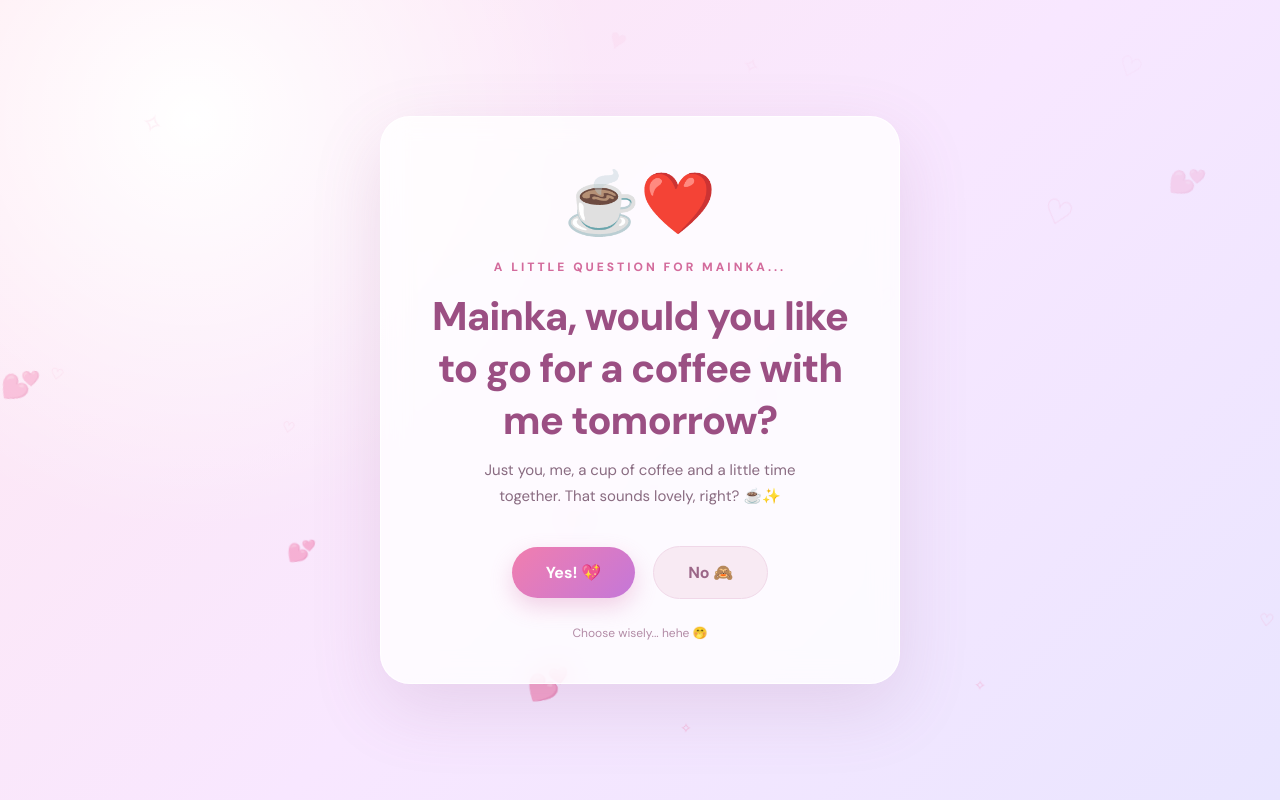
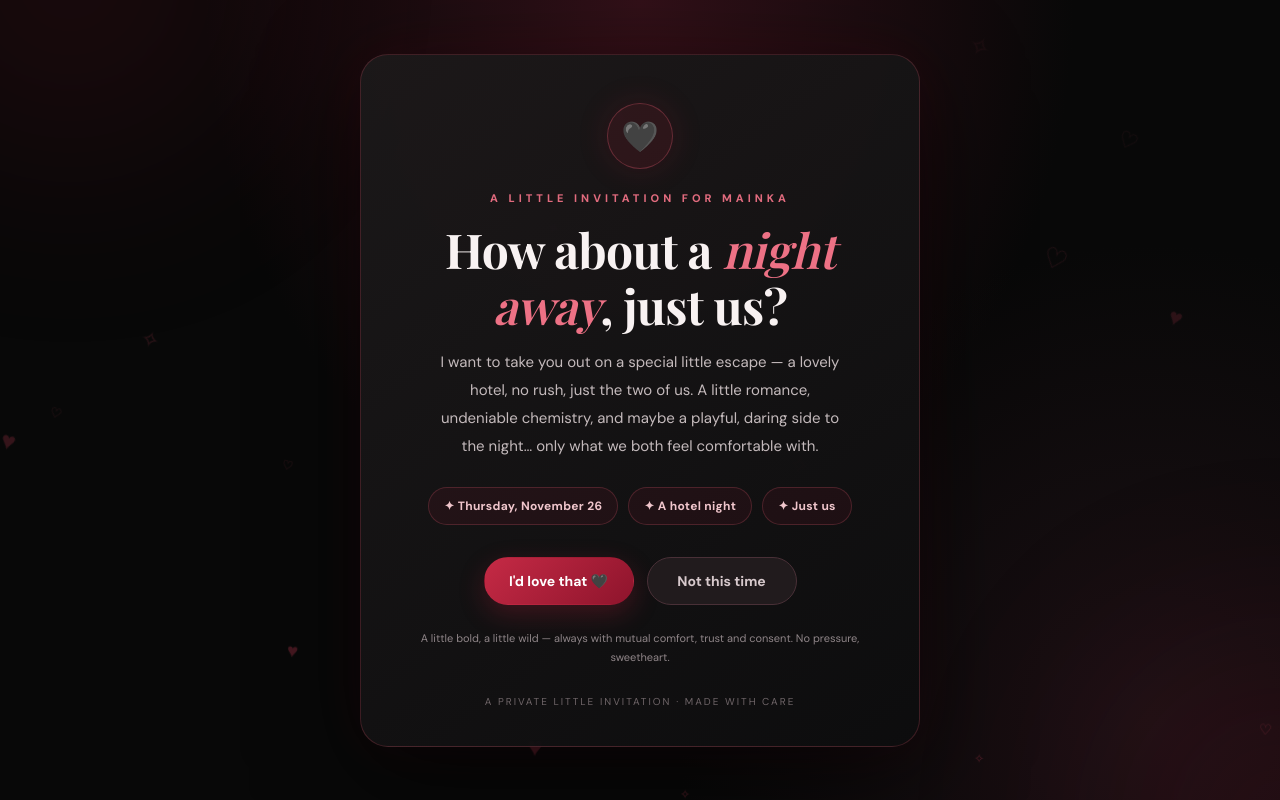
Before and after one commit to VidunD/Love, a plain HTML site: page index.html in a window 1280 px wide. Drawn offline with nearby package versions, Linux system fonts and the light colour scheme; a web font is replaced by a local one.

Commit message:
Redesign invitation for November 26 hotel date with dark romantic theme

```diff
--- a/index.html
+++ b/index.html
@@ -3,127 +3,119 @@
 <head>
   <meta charset="UTF-8" />
   <meta name="viewport" content="width=device-width, initial-scale=1.0" />
-  <meta name="theme-color" content="#ffeff6" />
-  <title>A Little Coffee Date for Mainka ☕💗</title>
+  <meta name="theme-color" content="#080808" />
+  <meta name="description" content="A private little invitation for Mainka." />
+  <title>One Night, Just Us 🖤</title>
   <link rel="preconnect" href="https://fonts.googleapis.com">
   <link rel="preconnect" href="https://fonts.gstatic.com" crossorigin>
-  <link href="https://fonts.googleapis.com/css2?family=DM+Sans:wght@400;500;600;700;800&family=Pacifico&display=swap" rel="stylesheet">
+  <link href="https://fonts.googleapis.com/css2?family=DM+Sans:wght@400;500;600;700;800&family=Playfair+Display:ital,wght@0,600;0,700;1,600;1,700&display=swap" rel="stylesheet">
   <style>
-    * { box-sizing: border-box; }
+    :root { color-scheme: dark; --bg:#080808; --panel:#121212; --red:#b51f38; --rose:#e35a70; --muted:#aaa1a3; }
+    * { box-sizing:border-box; }
     body {
-      margin: 0; min-height: 100vh; overflow: hidden; display: grid; place-items: center;
-      padding: 22px; font-family: 'DM Sans', sans-serif; color: #59334d;
-      background: radial-gradient(circle at 15% 15%, #fff 0, transparent 32%),
-                  linear-gradient(135deg, #ffe8f1 0%, #f8e7ff 52%, #e9e5ff 100%);
+      margin:0; min-height:100vh; display:grid; place-items:center; padding:24px;
+      overflow-x:hidden; font-family:'DM Sans',sans-serif; color:#f8f2f2;
+      background: radial-gradient(ellipse at 50% 0%, #321018 0%, transparent 48%),
+                  radial-gradient(circle at 90% 90%, #1b1014 0%, transparent 35%), var(--bg);
     }
-    .hearts { position: fixed; inset: 0; overflow: hidden; pointer-events: none; }
-    .heart { position: absolute; bottom: -50px; color: #f48bb8; opacity: .55; animation: floatUp linear infinite; }
-    @keyframes floatUp { to { transform: translateY(-115vh) rotate(25deg); opacity: 0; } }
+    .glow { position:fixed; width:340px; height:340px; border-radius:50%; background:#9d1830; filter:blur(120px); opacity:.16; pointer-events:none; }
+    .glow.one { top:-190px; left:-100px; } .glow.two { right:-170px; bottom:-190px; }
+    .sparks { position:fixed; inset:0; overflow:hidden; pointer-events:none; }
+    .spark { position:absolute; bottom:-40px; color:#c83a53; opacity:.4; animation:rise linear infinite; }
+    @keyframes rise { to { transform:translateY(-115vh) rotate(35deg); opacity:0; } }
     .card {
-      width: min(100%, 520px); padding: 48px 28px 42px; text-align: center; position: relative;
-      border: 1px solid rgba(255,255,255,.85); border-radius: 30px;
-      background: rgba(255,255,255,.78); backdrop-filter: blur(14px);
-      box-shadow: 0 24px 70px rgba(147, 91, 135, .16);
-      animation: appear .8s cubic-bezier(.2,.8,.2,1) both;
+      width:min(100%,560px); position:relative; padding:48px 34px 38px; text-align:center;
+      border:1px solid rgba(226,82,105,.22); border-radius:28px;
+      background:linear-gradient(145deg,rgba(28,25,26,.96),rgba(13,13,14,.97));
+      box-shadow:0 28px 100px rgba(0,0,0,.65), 0 0 55px rgba(174,31,55,.10);
+      animation:enter .8s cubic-bezier(.2,.8,.2,1) both;
     }
-    @keyframes appear { from { opacity: 0; transform: translateY(18px) scale(.97); } to { opacity: 1; transform: none; } }
-    .emoji { font-size: 58px; display: block; margin-bottom: 18px; animation: pulse 1.8s ease-in-out infinite; }
-    @keyframes pulse { 50% { transform: scale(1.12); } }
-    .eyebrow { color: #d36b9c; font-size: 12px; font-weight: 800; letter-spacing: 3px; text-transform: uppercase; }
-    h1 { font-family: 'DM Sans', sans-serif; font-size: clamp(28px, 6.5vw, 40px); line-height: 1.3; font-weight: 800; letter-spacing: -1px; margin: 15px 0 12px; color: #9b4f83; }
-    p { color: #896b81; line-height: 1.7; font-size: 15px; margin: 0 auto; max-width: 360px; }
-    .buttons { display: flex; justify-content: center; align-items: center; gap: 18px; margin: 34px auto 0; min-height: 58px; }
-    button { border: 0; border-radius: 999px; padding: 15px 34px; font: 700 16px 'DM Sans', sans-serif; cursor: pointer; transition: transform .2s, box-shadow .2s; touch-action: manipulation; }
-    #yes { color: white; background: linear-gradient(135deg, #f17eae, #c477d9); box-shadow: 0 9px 22px rgba(213, 112, 172, .3); }
-    #yes:hover { transform: translateY(-3px) scale(1.04); box-shadow: 0 13px 26px rgba(213, 112, 172, .4); }
-    #no { color: #9b6687; background: #f8eaf3; border: 1px solid #f0d8e8; }
-    .tiny { margin-top: 24px; font-size: 12px; color: #b28ba6; }
-    .success { display: none; }
-    .success h1 { font-size: clamp(34px, 8vw, 48px); }
-    .success .emoji { animation: celebrate .65s ease-in-out infinite alternate; }
-    @keyframes celebrate { to { transform: rotate(14deg) scale(1.15); } }
-    .confetti { position: fixed; top: -20px; pointer-events: none; animation: fall 3s linear forwards; }
-    @keyframes fall { to { transform: translateY(110vh) rotate(720deg); opacity: 0; } }
-    @media (max-width: 420px) { .card { padding: 40px 20px 34px; } .buttons { gap: 12px; } button { padding: 14px 27px; } }
-    @media (prefers-reduced-motion: reduce) { *, *::before, *::after { animation-duration: .01ms !important; animation-iteration-count: 1 !important; } }
+    @keyframes enter { from { opacity:0; transform:translateY(20px) scale(.98); } to { opacity:1; transform:none; } }
+    .mark { width:66px; height:66px; margin:0 auto 22px; display:grid; place-items:center; border-radius:50%;
+      color:#ff8295; font-size:30px; background:rgba(181,31,56,.13); border:1px solid rgba(227,90,112,.32);
+      box-shadow:0 0 32px rgba(181,31,56,.16); }
+    .eyebrow { color:#e16b7e; font-size:11px; font-weight:800; letter-spacing:4px; text-transform:uppercase; }
+    h1 { margin:17px 0 16px; font:700 clamp(32px,7vw,48px)/1.16 'Playfair Display',serif; letter-spacing:-.6px; }
+    h1 em { color:#ed7185; font-weight:600; }
+    p { max-width:420px; margin:0 auto; color:#c4babc; font-size:15px; line-height:1.85; }
+    .details { display:flex; justify-content:center; gap:10px; flex-wrap:wrap; margin:27px auto 0; }
+    .detail { padding:10px 15px; border:1px solid rgba(227,90,112,.23); border-radius:999px; color:#f0c6cc; background:rgba(181,31,56,.09); font-size:12px; font-weight:700; letter-spacing:.3px; }
+    .buttons { display:flex; justify-content:center; flex-wrap:wrap; gap:13px; margin:32px auto 0; }
+    button { min-width:150px; border:1px solid transparent; border-radius:999px; padding:14px 24px; font:700 14px 'DM Sans',sans-serif; cursor:pointer; transition:transform .2s,box-shadow .2s,background .2s; }
+    button:focus-visible { outline:2px solid #ff9aaa; outline-offset:4px; }
+    #yes { color:white; background:linear-gradient(135deg,#c52a45,#8e142c); box-shadow:0 9px 26px rgba(181,31,56,.28); }
+    #yes:hover { transform:translateY(-2px); box-shadow:0 13px 30px rgba(181,31,56,.4); }
+    #no { color:#d7c9cc; background:#211b1d; border-color:#493037; }
+    #no:hover { background:#2a2023; }
+    .note { margin-top:24px; color:#8f8588; font-size:11px; line-height:1.7; }
+    .success,.declined { display:none; }
+    .success h1,.declined h1 { font-size:clamp(34px,8vw,50px); }
+    .success .mark { animation:heartbeat 1.3s ease-in-out infinite; }
+    @keyframes heartbeat { 50% { transform:scale(1.08); } }
+    .footer { margin-top:28px; color:#6f6568; font-size:10px; letter-spacing:2px; text-transform:uppercase; }
+    @media(max-width:440px) { .card { padding:40px 22px 32px; } .details { gap:8px; } .detail { padding:9px 12px; } button { width:100%; } }
+    @media(prefers-reduced-motion:reduce) { *,*::before,*::after { animation-duration:.01ms!important; animation-iteration-count:1!important; scroll-behavior:auto!important; } }
   </style>
 </head>
 <body>
-  <div class="hearts" id="hearts" aria-hidden="true"></div>
+  <div class="glow one"></div><div class="glow two"></div>
+  <div class="sparks" id="sparks" aria-hidden="true"></div>
   <main class="card">
     <section id="question">
-      <span class="emoji">☕❤️</span>
-      <div class="eyebrow">A little question for Mainka...</div>
-      <h1>Mainka, would you like to go for a coffee with me tomorrow?</h1>
-      <p>Just you, me, a cup of coffee and a little time together. That sounds lovely, right? ☕✨</p>
-      <div class="buttons" id="buttons">
-        <button id="yes" type="button">Yes! 💖</button>
-        <button id="no" type="button">No 🙈</button>
+      <div class="mark" aria-hidden="true">🖤</div>
+      <div class="eyebrow">A little invitation for Mainka</div>
+      <h1>How about a <em>night away</em>, just us?</h1>
+      <p>
+        I want to take you out on a special little escape — a lovely hotel, no rush,
+        just the two of us. A little romance, undeniable chemistry, and maybe a
+        playful, daring side to the night… only what we both feel comfortable with.
+      </p>
+      <div class="details">
+        <span class="detail">✦ Thursday, November 26</span>
+        <span class="detail">✦ A hotel night</span>
+        <span class="detail">✦ Just us</span>
       </div>
-      <div class="tiny">Choose wisely... hehe 🤭</div>
+      <div class="buttons">
+        <button id="yes" type="button">I'd love that 🖤</button>
+        <button id="no" type="button">Not this time</button>
+      </div>
+      <div class="note">A little bold, a little wild — always with mutual comfort, trust and consent. No pressure, sweetheart.</div>
     </section>
     <section class="success" id="success" aria-live="polite">
-      <span class="emoji">☕🌷</span>
-      <div class="eyebrow">You just made my day!</div>
-      <h1>Yaaay, Mainka! It's a coffee date! 💗</h1>
-      <p>I can't wait to have coffee with you tomorrow. Looking forward to seeing you! ☕🥰</p>
-      <div class="tiny">Tomorrow, coffee is on my mind! ❤️</div>
+      <div class="mark" aria-hidden="true">🥀</div>
+      <div class="eyebrow">Now that's a date</div>
+      <h1>It's a <em>yes</em>, Mainka. 🖤</h1>
+      <p>November 26 is ours. I can't wait to spend a beautiful night with you — close, carefree, and completely in our own little world.</p>
+      <div class="details"><span class="detail">✦ Thursday, November 26</span><span class="detail">✦ Our little escape</span></div>
+      <div class="footer">Only us · Only if we both want it</div>
     </section>
+    <section class="declined" id="declined" aria-live="polite">
+      <div class="mark" aria-hidden="true">🌙</div>
+      <div class="eyebrow">No pressure at all</div>
+      <h1>That's completely <em>okay</em>.</h1>
+      <p>Thank you for being honest. Your comfort matters most — we can always make another plan another time. 🖤</p>
+    </section>
+    <div class="footer" id="footer">A private little invitation · Made with care</div>
   </main>
   <script>
-    const hearts = document.getElementById('hearts');
-    const heartSymbols = ['♥', '♡', '💕', '✧'];
-    for (let i = 0; i < 24; i++) {
-      const heart = document.createElement('span');
-      heart.className = 'heart';
-      heart.textContent = heartSymbols[Math.floor(Math.random() * heartSymbols.length)];
-      heart.style.left = Math.random() * 100 + '%';
-      heart.style.fontSize = (14 + Math.random() * 22) + 'px';
-      heart.style.animationDuration = (7 + Math.random() * 10) + 's';
-      heart.style.animationDelay = (-Math.random() * 15) + 's';
-      hearts.appendChild(heart);
+    const sparks = document.getElementById('sparks');
+    const symbols = ['✦','♡','♥','✧'];
+    for (let i=0;i<22;i++) {
+      const el=document.createElement('span'); el.className='spark';
+      el.textContent=symbols[Math.floor(Math.random()*symbols.length)];
+      el.style.left=Math.random()*100+'%'; el.style.fontSize=(12+Math.random()*17)+'px';
+      el.style.animationDuration=(9+Math.random()*10)+'s'; el.style.animationDelay=(-Math.random()*16)+'s';
+      sparks.appendChild(el);
     }
-
-    const no = document.getElementById('no');
-    const buttons = document.getElementById('buttons');
-    let escapeCount = 0;
-    function moveNo() {
-      escapeCount++;
-      const rect = no.getBoundingClientRect();
-      const margin = 12;
-      const maxX = Math.max(margin, window.innerWidth - rect.width - margin);
-      const maxY = Math.max(margin, window.innerHeight - rect.height - margin);
-      let x, y;
-      do {
-        x = margin + Math.random() * (maxX - margin);
-        y = margin + Math.random() * (maxY - margin);
-      } while (Math.hypot(x - rect.left, y - rect.top) < 150 && escapeCount < 8);
-      no.style.position = 'fixed';
-      no.style.left = x + 'px';
-      no.style.top = y + 'px';
-      no.style.zIndex = '5';
-      no.style.transition = 'left .18s ease, top .18s ease';
-      no.textContent = escapeCount > 3 ? 'Nope! 😜' : 'No 🙈';
-    }
-    no.addEventListener('pointerenter', moveNo);
-    no.addEventListener('pointerdown', (event) => { event.preventDefault(); moveNo(); });
-    no.addEventListener('click', (event) => { event.preventDefault(); moveNo(); });
-    no.addEventListener('focus', moveNo);
-
-    document.getElementById('yes').addEventListener('click', () => {
-      document.getElementById('question').style.display = 'none';
-      document.getElementById('success').style.display = 'block';
-      no.style.display = 'none';
-      for (let i = 0; i < 65; i++) {
-        const piece = document.createElement('span');
-        piece.className = 'confetti';
-        piece.textContent = ['💖', '💕', '🌸', '✨', '💗'][Math.floor(Math.random() * 5)];
-        piece.style.left = Math.random() * 100 + 'vw';
-        piece.style.animationDelay = Math.random() * 1.2 + 's';
-        piece.style.fontSize = (16 + Math.random() * 18) + 'px';
-        document.body.appendChild(piece);
-        setTimeout(() => piece.remove(), 4500);
-      }
+    document.getElementById('yes').addEventListener('click',()=>{
+      document.getElementById('question').style.display='none';
+      document.getElementById('success').style.display='block';
+      document.getElementById('footer').style.display='none';
+    });
+    document.getElementById('no').addEventListener('click',()=>{
+      document.getElementById('question').style.display='none';
+      document.getElementById('declined').style.display='block';
+      document.getElementById('footer').style.display='none';
     });
   </script>
 </body>
```
